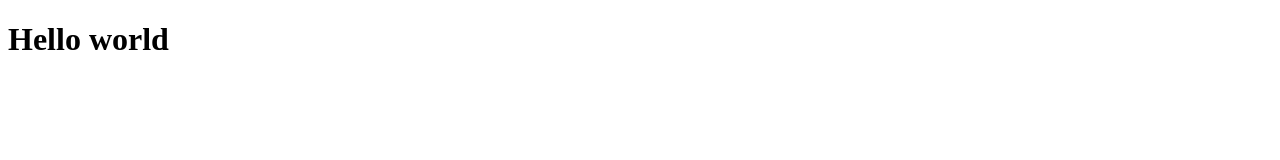
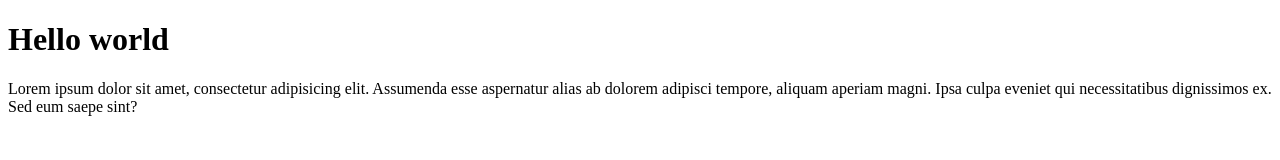
Before and after one commit to egiistw88/egi-git-test, a plain HTML site: page index.html in a window 1280 px wide. Drawn offline with Linux system fonts and the light colour scheme.

Commit message:
menambahkan paragraf

```diff
--- a/index.html
+++ b/index.html
@@ -8,5 +8,6 @@
 </head>
 <body>
     <h1>Hello world</h1>
+    <p>Lorem ipsum dolor sit amet, consectetur adipisicing elit. Assumenda esse aspernatur alias ab dolorem adipisci tempore, aliquam aperiam magni. Ipsa culpa eveniet qui necessitatibus dignissimos ex. Sed eum saepe sint?</p>
 </body>
 </html>
```
